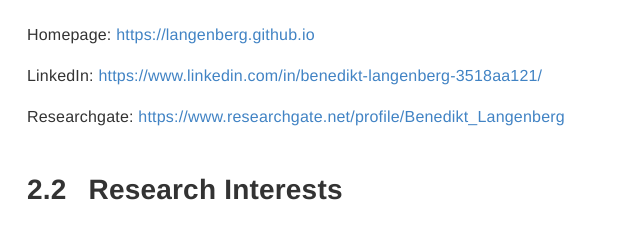
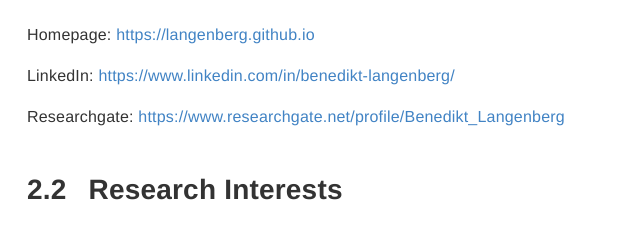
Before and after one commit to langenberg/langenberg.github.io, a plain HTML site: page docs/vitae.html in a window 1280 px wide. Shown: the part 256-490 px from the top of the page, 378-1018 px from the left. Drawn offline with nearby package versions, Linux system fonts and the light colour scheme.

Commit message:
vitae update

```diff
--- a/docs/vitae.html
+++ b/docs/vitae.html
@@ -23,7 +23,7 @@
 <meta name="author" content="Benedikt Langenberg" />
 
 
-<meta name="date" content="2022-06-22" />
+<meta name="date" content="2022-11-08" />
 
   <meta name="viewport" content="width=device-width, initial-scale=1" />
   <meta name="apple-mobile-web-app-capable" content="yes" />
@@ -109,7 +109,7 @@
 <div id="contact-information" class="section level2 hasAnchor" number="2.1">
 <h2><span class="header-section-number">2.1</span> Contact Information<a href="vitae.html#contact-information" class="anchor-section" aria-label="Anchor link to header"></a></h2>
 <p>Homepage: <a href="https://langenberg.github.io" class="uri">https://langenberg.github.io</a></p>
-<p>LinkedIn: <a href="https://www.linkedin.com/in/benedikt-langenberg-3518aa121/" class="uri">https://www.linkedin.com/in/benedikt-langenberg-3518aa121/</a></p>
+<p>LinkedIn: <a href="https://www.linkedin.com/in/benedikt-langenberg/" class="uri">https://www.linkedin.com/in/benedikt-langenberg/</a></p>
 <p>Researchgate: <a href="https://www.researchgate.net/profile/Benedikt_Langenberg" class="uri">https://www.researchgate.net/profile/Benedikt_Langenberg</a></p>
 </div>
 <div id="research-interests" class="section level2 hasAnchor" number="2.2">
```
